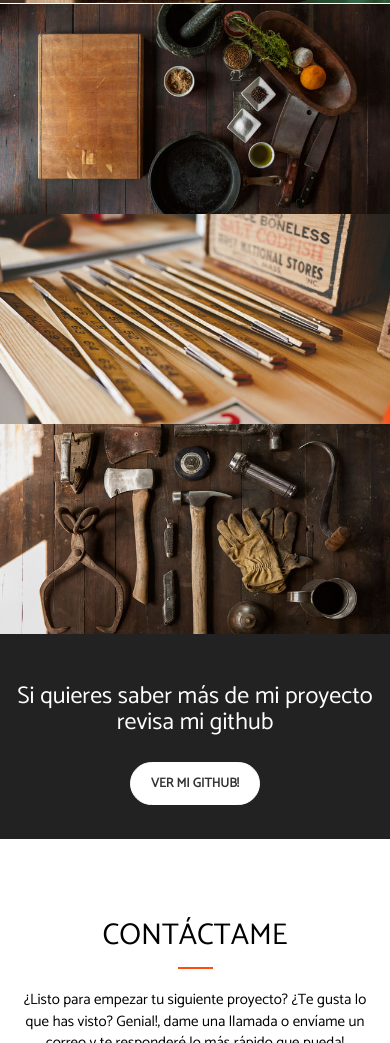
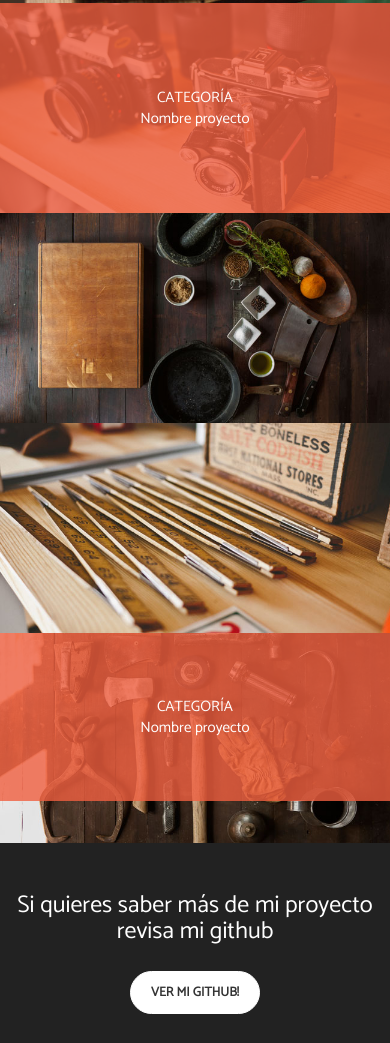
Before and after one commit to FabiAmpuero/Portafolio, a plain HTML site: page index.html in a window 390 px wide. Shown: the part 2092-3135 px from the top of the page. Drawn offline with Linux system fonts and the light colour scheme; files whose address does not match are found by name; a web font is replaced by a local one.

Commit message:
solucion uno section fotos sin hover

```diff
--- a/css/main.css
+++ b/css/main.css
@@ -193,18 +193,30 @@ hr {
 }
 .img-responsive {
     min-width: 100%;
+    z-index: -1;
 }
-.fondo {
-    background: rgba(240,95,64,0.7);
+.padre {
+    position: relative;
+}
+.letra {
+    background: rgba(240,95,64,0.8);
+    z-index: 1;
     position: absolute;
-    z-index: 1;
+    width: 100%;
+    height: 100%;
+    display: none;
 }
-.fondo p {
-    padding: 20px;
-    position: absolute;
-    z-index: 1;
-    left: 50%;
-    margin-left: -55px;
+.letra p {
+    color: #fff;
+    margin: 0;
+    text-align: center;
+    position: relative;
+    top: 50%;
+    margin-top: -21px;
+    display: none;
+}
+.letra-dos {
+    height: 80%;
 }
 /* -------------------------------------------------------------------------------- GITHUB -- */
 .github {
--- a/css/queries.css
+++ b/css/queries.css
@@ -46,7 +46,16 @@
         margin-bottom: 100px;
     }
     .fondo {
-        display: none;
+        display:
+    }
+    .letra {
+        display: block;
+    }
+    .letra-dos {
+        display: block;
+    }
+    .letra p {
+        display: block;
     }
 }
 @media screen and (max-width:400px) {
--- a/index.html
+++ b/index.html
@@ -6,6 +6,7 @@
     <meta name="viewport" content="width=device-width, initial-scale=1">
 	<title>Portafolio</title>
 	<link href="https://fonts.googleapis.com/css?family=Cinzel+Decorative|Josefin+Sans|Julius+Sans+One|Lato|Muli|Open+Sans|Parisienne|Raleway|Roboto|Catamaran" rel="stylesheet">
+	<link rel="shortcut icon" type="image/x-icon" href="img/header.jpg">
 	<link rel="stylesheet" href="icons/style.css">
 	<link rel="stylesheet" href="css/animate.css">
 	<link rel="stylesheet" href="css/bootstrap.min.css">
@@ -105,22 +106,25 @@
                 <div class="col-md-4">
                     <img class="img-responsive" src="img/1.jpg" alt="">
                 </div>
-                <div class="col-md-4">
+                <div class="col-md-4 padre">
                     <img class="img-responsive" src="img/2.jpg" alt="">
+                    <div class="letra">
+                        <p>CATEGORÍA <br>Nombre proyecto</p>
+                    </div>
                 </div>
                 <div class="col-md-4">
-                    <div class="fondo">
-                       <img class="img-responsive" src="img/3.jpg" alt="">
-                        <p>CATEGORÍA <br>Nombre proyecto</p>
-                    </div>
+                    <img class="img-responsive" src="img/3.jpg" alt="">
                 </div>
             </div>
             <div class="row">
                 <div class="col-md-4">
                     <img class="img-responsive" src="img/4.jpg" alt="">
                 </div>
-                <div class="col-md-4">
+                <div class="col-md-4 padre">
                     <img class="img-responsive" src="img/5.jpg" alt="">
+                    <div class="letra letra-dos">
+                        <p>CATEGORÍA <br>Nombre proyecto</p>
+                    </div>
                 </div>
                 <div class="col-md-4">
                     <img class="img-responsive" src="img/6.jpg" alt="">
```
